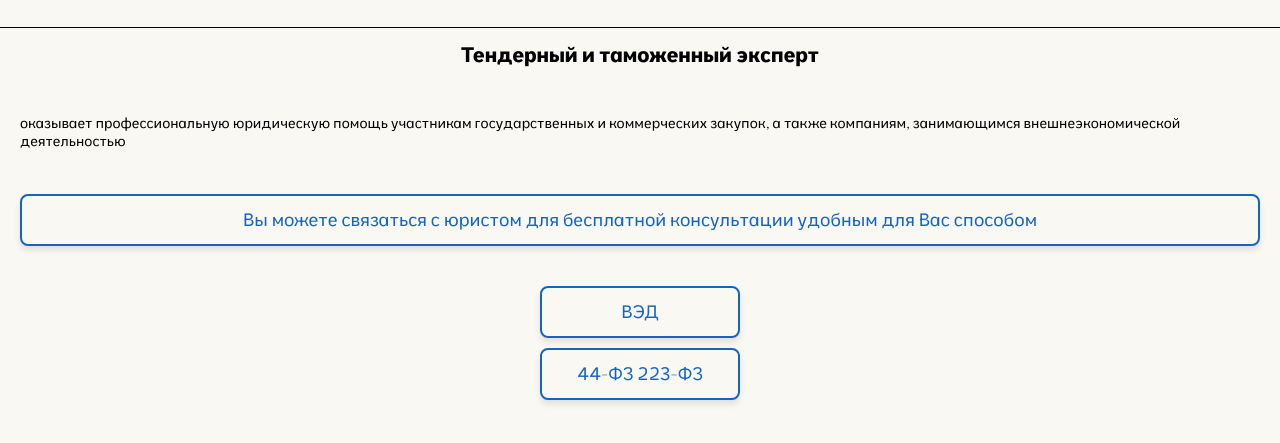
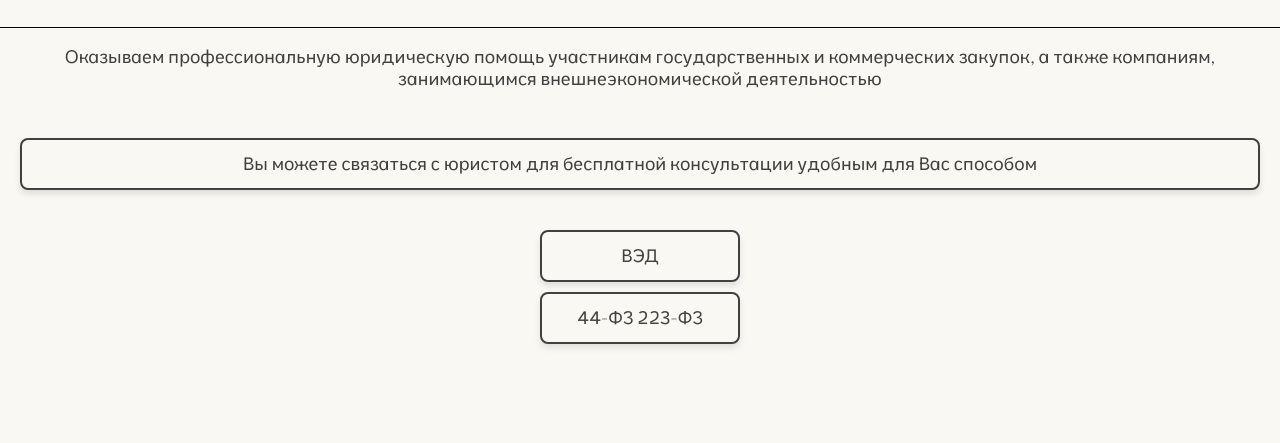
Before and after one commit to max-k-ov/t-t-e, a website with bundled scripts: page src/index.html in a window 1280 px wide. Shown: the part 155-598 px from the top of the page. Built offline with nearby package versions, Linux system fonts and the light colour scheme; files whose address does not match are found by name.

Commit message:
main-hero-font-size-game

```diff
--- a/gulp/version.json
+++ b/gulp/version.json
@@ -1,3 +1,3 @@
 {
-    "main": "20241014195158"
+    "main": "20241014234408"
 }
--- a/src/html/header.html
+++ b/src/html/header.html
@@ -4,7 +4,7 @@
       <picture>
         <source media="(min-width: 1440px)" type="image/svg+xml" srcset="@img/main-logo.svg" width="700">
         <source media="(min-width: 768px)" type="image/svg+xml" srcset="@img/main-logo.svg" width="500">
-        <img class="header__logo-img" src="@img/main-logo.svg" width="300"
+        <img class="header__logo-img" src="@img/main-logo.svg" width="250"
           alt="Логотип сайта Тендерный и таможенный эксперт">
       </picture>
     </a>
--- a/src/index.html
+++ b/src/index.html
@@ -7,10 +7,11 @@
 <body>
   @@include('html/header.html',{})
   <main>
-        <div class="container">
-            <section class="main-button">
-                <h1>Тендерный и таможенный эксперт</h1>
-                <p class="slogan">оказывает профессиональную юридическую помощь участникам государственных и коммерческих закупок, а также компаниям, занимающимся внешнеэкономической деятельностью</p>
+    <section class="main-hero">
+      <div class="container main-hero__wrapper">
+        <!-- <h1 class="main-hero__title">Тендерный и таможенный эксперт</h1> -->
+        <p class="main-hero__slogan">Оказываем профессиональную юридическую помощь участникам государственных и коммерческих
+          закупок, а также компаниям, занимающимся внешнеэкономической деятельностью</p>
         <a href="#" class="main-button__link main-button--help">
           Вы можете связаться с юристом для бесплатной консультации удобным для Вас способом
         </a>
@@ -22,8 +23,11 @@
             44-ФЗ 223-ФЗ
           </a>
         </div>
+      </div>
     </section>
-        </div>
+
+
+
 
   </main>
   @@include('html/footer.html',{})
--- a/src/scss/blocks/main-button.scss
+++ b/src/scss/blocks/main-hero.scss
@@ -1,4 +1,4 @@
-.main-button {
+.main-hero__wrapper {
   display: flex;
   flex-direction: column;
   justify-content: center;
@@ -6,13 +6,20 @@
   gap: 20px;
 }
 
+.main-hero__slogan {
+  font-size: 18px;
+  line-height: 22px;
+  text-align: center;
+  color: #404140;
+}
+
 .main-button__link {
   display: block;
   padding: 15px 30px;
   margin: 10px 0;
   font-size: 18px;
-  color: #1565C0;
-  border: 2px solid #1565C0;
+  color: #404140;
+  border: 2px solid #404140;
   border-radius: 8px;
   text-decoration: none;
   text-align: center;
--- a/src/scss/style.scss
+++ b/src/scss/style.scss
@@ -8,5 +8,5 @@
 
 /* BLOCKS */
 @import "./blocks/header.scss";
-@import "./blocks/main-button.scss";
+@import "./blocks/main-hero.scss";
 @import "./blocks/container.scss";
```
Also changed, not shown: dist/about.html, dist/css/style.css, dist/css/style.min.css, dist/index.html. Lines whose indentation alone changed are shown as unchanged.
